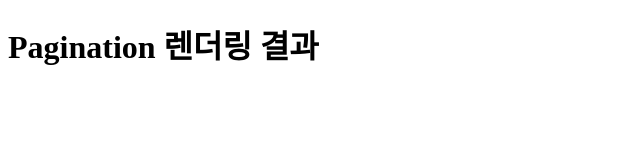
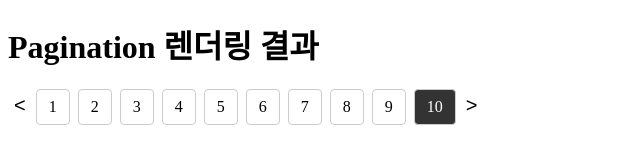
Before and after one commit to juo1221/pagination-oop, a plain HTML site: page index.html in a window 1280 px wide. Shown: the whole page, without its empty margins (0-640 px from the left). Drawn offline with Linux system fonts and the light colour scheme.

Commit message:
add: add domRenderer and funtions
1. nextPage 클릭 시 한칸이동
2. prevPage 클릭 시 뒤로 한칸이동
3. 페이지 클릭 시 페이지로 이동

-

```diff
--- a/index.html
+++ b/index.html
@@ -7,6 +7,13 @@
     <title>Pagination</title>
   </head>
   <style>
+    * {
+      -webkit-user-select: none; /* webkit (safari, chrome) browsers */
+      -moz-user-select: none; /* mozilla browsers */
+      -khtml-user-select: none; /* webkit (konqueror) browsers */
+      -ms-user-select: none; /* IE10+ */
+      box-sizing: border-box;
+    }
     .container span {
       display: inline-block;
       padding: 8px 12px;
@@ -18,11 +25,18 @@
       background-color: #333;
       color: #fff;
     }
-    .container span.prev-page::before {
+    .container button.prev-page::before {
       content: '<';
     }
-    .container span.next-page::after {
+    .container button.next-page::after {
       content: '>';
+    }
+    .prev-page,
+    .next-page {
+      cursor: pointer;
+      border: none;
+      background-color: #fff;
+      font-size: 20px;
     }
   </style>
   <body>
--- a/src/pagination.js
+++ b/src/pagination.js
@@ -16,6 +16,13 @@ export default class Pagination {
   setState(nextStateParams) {
     this.#setParams(nextStateParams, this);
   }
+  getState() {
+    return {
+      currentPage: this.currentPage,
+      totalItemCount: this.totalItemCount,
+      pagePerItemCount: this.pagePerItemCount,
+    };
+  }
   #setParams({ currentPage, totalItemCount, pagePerItemCount } = {}, base) {
     const {
       currentPage: basePage,
@@ -31,12 +38,75 @@ export default class Pagination {
     else return null;
   }
   #chCurrPage(currentPage) {
-    return this.#check(currentPage);
+    return this.#check(currentPage, 1);
   }
   #chTotalItemCnt(totalItemCount) {
     return this.#check(totalItemCount, true);
   }
   #chPageCtn(pagePerItemCount) {
-    return this.#check(pagePerItemCount);
+    return this.#check(pagePerItemCount, 2);
   }
 }
+class Renderer {
+  constructor(app) {
+    this.app = app;
+  }
+  render() {
+    this._render();
+  }
+  _render() {
+    err('must be overrided!');
+  }
+}
+
+class DomRenderer extends Renderer {
+  constructor(container, app) {
+    super(app);
+    this.container = container;
+    this.render();
+  }
+  _render() {
+    let { currentPage, totalItemCount, pagePerItemCount } = this.app.getState();
+    const totalPageCount = Math.ceil(totalItemCount / pagePerItemCount);
+    if (!totalPageCount) return '<div></div>';
+    if (currentPage > totalPageCount) {
+      this.app.setState({ currentPage: totalPageCount });
+      this.render();
+    }
+    const firstPage = parseInt((currentPage - 1) / pageDvided) * pageDvided + 1;
+    const lastPage = firstPage + pageDvided - 1;
+    const children = Array.from({ length: totalPageCount }, (_, i) => el('span'));
+    children[currentPage - 1].classList.add('current-page');
+    const string = children
+      .map((ch, i) => ((ch.innerHTML = i + 1), ch.outerHTML))
+      .slice(firstPage - 1, lastPage)
+      .join('');
+
+    const html =
+      (currentPage > 1 ? `<button class="prev-page"></button>` : '') +
+      string +
+      (children.length !== currentPage ? `<button class="next-page"></button>` : '');
+
+    this.container.innerHTML = html;
+
+    this.container.querySelector('.next-page')?.addEventListener('click', () => {
+      this.app.setState({ currentPage: currentPage + 1 });
+      this.render();
+    });
+    this.container.querySelector('.prev-page')?.addEventListener('click', () => {
+      this.app.setState({ currentPage: currentPage - 1 });
+      this.render();
+    });
+    this.container.onclick = (e) => {
+      if (e.target.tagName === 'SPAN') {
+        this.app.setState({ currentPage: +e.target.innerHTML });
+        this.render();
+      }
+    };
+  }
+}
+
+new DomRenderer(
+  document.querySelector('.container'),
+  new Pagination({ currentPage: 10, totalItemCount: 500, pagePerItemCount: 10 }),
+);
```
